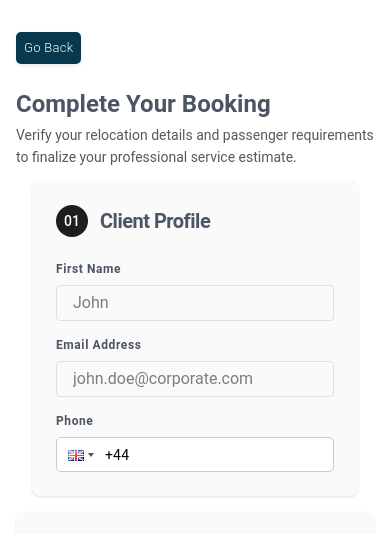
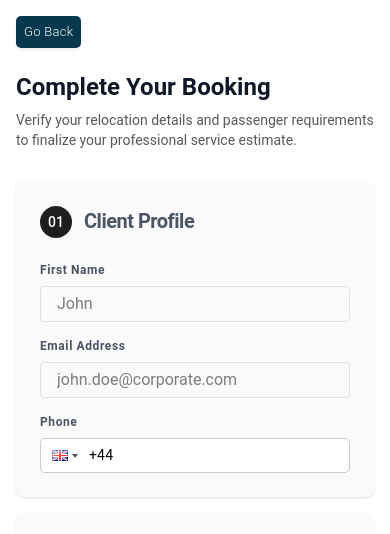
Before and after one commit to Mashhood-IT/jjdvans-clone, a React (Vite) app in the folder frontend/: page /widget-form/widget-payment in a window 390 px wide. Shown: the top 534 px of the page. Built offline with nearby package versions, Linux system fonts and the light colour scheme; no server answers.

Commit message:
changes done

```diff
--- a/frontend/src/components/dashboard/widgetapi/WidgetPaymentInformation.jsx
+++ b/frontend/src/components/dashboard/widgetapi/WidgetPaymentInformation.jsx
@@ -1,4 +1,4 @@
-import React, { useEffect, useState, useMemo } from "react";
+import React, { useEffect, useState, useMemo, useRef } from "react";
 import { toast } from "react-toastify";
 import "react-phone-input-2/lib/style.css";
 import PhoneInput from "react-phone-input-2";
@@ -12,6 +12,7 @@ import {
 import StripeCheckout from "../../../paymentMethod/StripeCheckout";
 import PayPalCheckout from "../../../paymentMethod/PayPalCheckout";
 import { useLoading } from "../../common/LoadingProvider";
+import WidgetStepHeader from "./widgetcomponents/WidgetStepHeader";
 
 const WidgetPaymentInformation = ({
   companyId,
@@ -47,6 +48,7 @@ const WidgetPaymentInformation = ({
 
   const [localVehicle, setLocalVehicle] = useState(vehicle);
   const [selectedCountry, setSelectedCountry] = useState("gb");
+  const formTopRef = useRef(null);
 
   const generalPricing = {
     childSeatPrice: 10,
@@ -332,19 +334,30 @@ const WidgetPaymentInformation = ({
     localStorage.removeItem("isWidgetFormFilled");
   };
 
+  const validatePassengerDetails = () => {
+    if (!passengerDetails.name || !passengerDetails.email || !passengerDetails.phone) {
+      formTopRef.current?.scrollIntoView({ behavior: "smooth", block: "start" });
+      toast.error("Please provide all passenger details (Name, Email, and Phone) before booking.");
+      return false;
+    }
+    return true;
+  };
   const handleBookNow = async () => {
     if (!formData.paymentMethod) {
       toast.error("Please select a payment method.");
       return;
     }
 
+    if (!validatePassengerDetails()) return;
+
     if (formData.paymentMethod !== "Stripe") {
       await onBookNowClick(formData);
     }
   };
 
+
   return (
-    <div className="px-4 md:px-8 pt-8 relative">
+    <div className="px-4 md:px-8 md:pt-8 pt-4 relative">
       <div className="mb-6">
         <button
           onClick={onBack}
@@ -353,16 +366,10 @@ const WidgetPaymentInformation = ({
           Go Back
         </button>
       </div>
-      <div className="mb-3">
-        <h1 className="text-2xl font-bold mb-1 text-(--dark-gray)">
-          Complete Your Booking
-        </h1>
-        <p className="widget-description leading-relaxed text-gray-600">
-          Verify your relocation details and passenger requirements to finalize your professional service estimate.</p>
-      </div>
 
+      <WidgetStepHeader title="Complete Your Booking" description="Verify your relocation details and passenger requirements to finalize your professional service estimate." />
       <div className="grid grid-cols-12 gap-4 md:gap-8">
-        <div className="md:col-span-6 col-span-12 md:px-0 px-4 space-y-6">
+        <div className="md:col-span-6 col-span-12 space-y-6" ref={formTopRef}>
           <div className="bg-(--lightest-gray) rounded-lg shadow-sm p-6">
             <div className="flex items-center gap-3 mb-6">
               <div className="flex items-center justify-center w-8 h-8 rounded-full bg-(--dark-black) text-(--white) widget-value-text-sm">
@@ -613,6 +620,7 @@ const WidgetPaymentInformation = ({
                 isProcessing={isProcessingStripe}
                 onPaymentError={(msg) => setStripeError(msg)}
                 onPaymentSuccess={() => onBookNowClick(formData)}
+                onBeforePayment={validatePassengerDetails}
               />
             </Elements>
           )}
--- a/frontend/src/components/dashboard/widgetapi/widgetcomponents/WidgetStepHeader.jsx
+++ b/frontend/src/components/dashboard/widgetapi/widgetcomponents/WidgetStepHeader.jsx
@@ -2,7 +2,7 @@ import React from 'react';
 
 const WidgetStepHeader = ({ title, description }) => {
     return (
-        <div className="mb-8 mt-2 px-4 md:px-0">
+        <div className="mb-8 mt-2">
             <h1 className="widget-page-title mb-2">
                 {title}
             </h1>
--- a/frontend/src/paymentMethod/StripeCheckout.jsx
+++ b/frontend/src/paymentMethod/StripeCheckout.jsx
@@ -1,7 +1,7 @@
 import { PaymentElement, useElements, useStripe } from "@stripe/react-stripe-js";
 import { useState } from "react";
 
-const StripeCheckout = ({ clientSecret, onPaymentSuccess, onPaymentError, totalPrice, currencySymbol, isProcessing }) => {
+const StripeCheckout = ({ clientSecret, onPaymentSuccess, onPaymentError, totalPrice, currencySymbol, isProcessing, onBeforePayment }) => {
     const stripe = useStripe();
     const elements = useElements();
     const [localProcessing, setLocalProcessing] = useState(false);
@@ -9,6 +9,10 @@ const StripeCheckout = ({ clientSecret, onPaymentSuccess, onPaymentError, totalP
     const handleSubmit = async (e) => {
         e.preventDefault();
         if (!stripe || !elements || localProcessing) return;
+
+        if (onBeforePayment && !onBeforePayment()) {
+            return;
+        }
 
         setLocalProcessing(true);
         onPaymentError(null);
```
